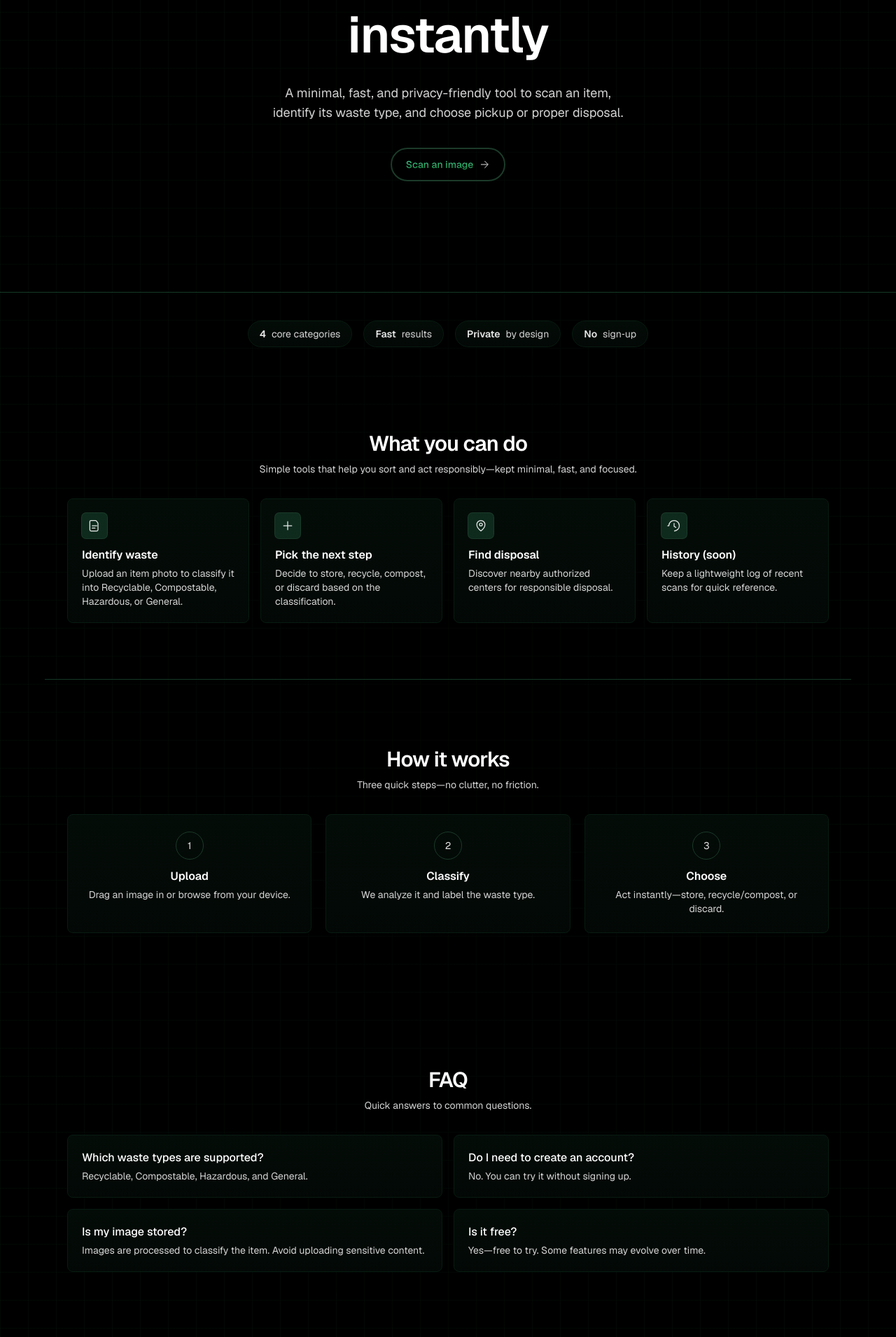
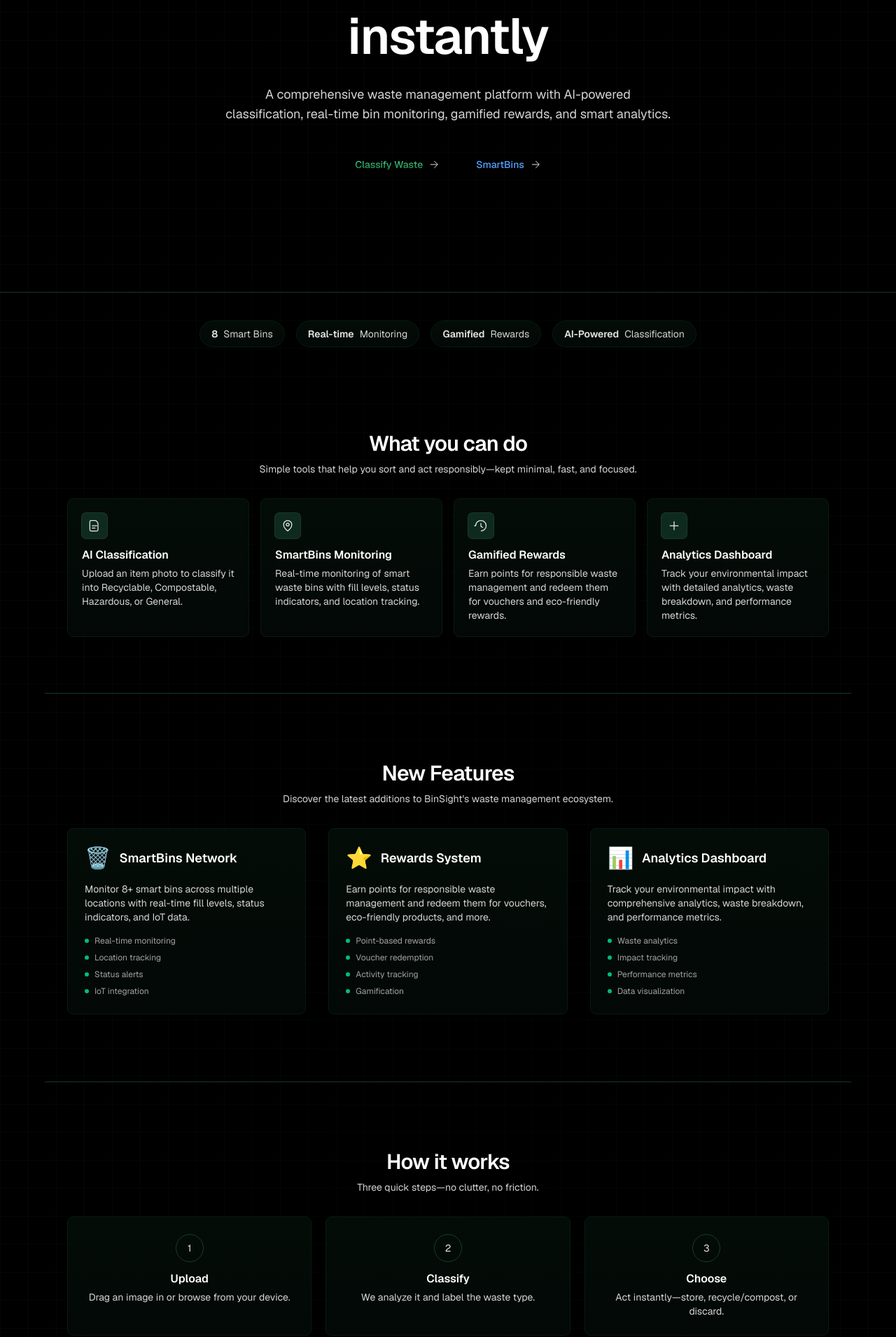
Before and after one commit to Sarvesh0457/binSight, a Next.js app: page / in a window 1280 px wide. Shown: the part 460-2370 px from the top of the page at 70% size. Built offline with nearby package versions, Linux system fonts and the light colour scheme; no server answers.

Commit message:
spotlight fixed

```diff
--- a/src/app/dashboard/page.tsx
+++ b/src/app/dashboard/page.tsx
@@ -78,14 +78,21 @@ export default function Dashboard() {
 
   return (
     <main className="min-h-screen bg-black text-white bg-grid bg-noise">
-      <div className="mx-auto px-6 py-20 max-w-6xl md:px-8">
-        {/* Header */}
-        <div className="mb-8 text-center">
-          <h1 className="text-3xl font-semibold tracking-tight md:text-4xl">Dashboard</h1>
-          <p className="mx-auto mt-2 max-w-2xl text-sm text-neutral-300">
-            Monitor your waste management and track your environmental impact.
-          </p>
+      {/* Hero Section with Spotlight */}
+      <section className="relative flex flex-col items-center justify-center mx-auto px-6 max-w-6xl py-20 text-center hero-spotlight md:px-8">
+        {/* decorative gradient ring */}
+        <div className="absolute left-1/2 h-[28rem] w-[28rem] rounded-full blur-3xl pointer-events-none -top-32 -translate-x-1/2" style={{background:"radial-gradient(closest-side, rgba(22,163,74,0.15), transparent)"}} />
+
+        <div className="inline-flex items-center gap-2 px-3 py-1 text-xs text-neutral-300 bg-[#07100c]/70 rounded-full border-[#1b3a29] border mb-6">
+          <span className="h-1.5 w-1.5 rounded-full" style={{background: "#16a34a"}} />
+          Analytics & Monitoring
         </div>
+
+        <h1 className="text-3xl font-semibold tracking-tight md:text-4xl mb-4">Dashboard</h1>
+        <p className="mx-auto max-w-2xl text-sm text-neutral-300">
+          Monitor your waste management and track your environmental impact.
+        </p>
+      </section>
 
         {/* Overview Stats */}
         <div className="grid grid-cols-1 gap-4 mb-8 md:grid-cols-4">
@@ -205,7 +212,6 @@ export default function Dashboard() {
             </div>
           </div>
         </div>
-      </div>
     </main>
   );
 }
--- a/src/app/page.tsx
+++ b/src/app/page.tsx
@@ -22,15 +22,22 @@ export default function Home() {
         </h1>
 
         <p className="mx-auto mt-6 max-w-2xl text-balance text-base text-neutral-300 md:text-lg">
-          A minimal, fast, and privacy-friendly tool to scan an item, identify its waste type, and choose pickup or proper disposal.
+          A comprehensive waste management platform with AI-powered classification, real-time bin monitoring, gamified rewards, and smart analytics.
         </p>
 
-        <div className="flex items-center justify-center gap-3 mt-9 border-[#1b3a29] rounded-full border-2">
-          <Link href="/auth/login" className="relative inline-flex items-center gap-2 px-5 py-3 text-sm font-medium text-white rounded-lg group">
+        <div className="flex flex-wrap items-center justify-center gap-3 mt-9">
+          <Link href="/classify" className="relative inline-flex items-center gap-2 px-5 py-3 text-sm font-medium text-white rounded-lg group">
             <span className="absolute inset-0 bg-[#0e2a1d] rounded-lg -z-10" />
             <span className="absolute inset-0 bg-gradient-to-b from-emerald-700/60 to-emerald-700/30 rounded-lg opacity-0 transition-opacity -z-10 group-hover:opacity-100" />
             <span className="absolute inset-0 rounded-lg -z-20 ring-1 ring-[#1b3a29]" />
-            <span className="text-md text-accent-gradient font-medium">Scan an image</span>
+            <span className="text-md text-accent-gradient font-medium">Classify Waste</span>
+            <svg width="16" height="16" viewBox="0 0 24 24" fill="none" className="opacity-90"><path d="M5 12h14M13 5l7 7-7 7" stroke="currentColor" strokeWidth="1.5" strokeLinecap="round" strokeLinejoin="round"/></svg>
+          </Link>
+          <Link href="/smartbins" className="relative inline-flex items-center gap-2 px-5 py-3 text-sm font-medium text-white rounded-lg group">
+            <span className="absolute inset-0 bg-[#0e2a1d] rounded-lg -z-10" />
+            <span className="absolute inset-0 bg-gradient-to-b from-blue-700/60 to-blue-700/30 rounded-lg opacity-0 transition-opacity -z-10 group-hover:opacity-100" />
+            <span className="absolute inset-0 rounded-lg -z-20 ring-1 ring-[#1b3a29]" />
+            <span className="text-md text-blue-400 font-medium">SmartBins</span>
             <svg width="16" height="16" viewBox="0 0 24 24" fill="none" className="opacity-90"><path d="M5 12h14M13 5l7 7-7 7" stroke="currentColor" strokeWidth="1.5" strokeLinecap="round" strokeLinejoin="round"/></svg>
           </Link>
         </div>
@@ -41,10 +48,10 @@ export default function Home() {
         <div className="mx-auto px-6 py-10 max-w-6xl md:px-8">
           <div className="flex flex-wrap items-center justify-center gap-3 md:gap-4">
             {[
-              {n: "4", l: "core categories"},
-              {n: "Fast", l: "results"},
-              {n: "Private", l: "by design"},
-              {n: "No", l: "sign‑up"},
+              {n: "8", l: "Smart Bins"},
+              {n: "Real-time", l: "Monitoring"},
+              {n: "Gamified", l: "Rewards"},
+              {n: "AI-Powered", l: "Classification"},
             ].map((s, i) => (
               <div key={i} className="px-4 py-2 text-sm rounded-full glass">
                 <span className="font-semibold text-white/90">{s.n}</span>
@@ -63,17 +70,17 @@ export default function Home() {
         </div>
         <div className="grid grid-cols-1 gap-4 md:grid-cols-2 lg:grid-cols-4">
           {[
-            {t: "Identify waste", d: "Upload an item photo to classify it into Recyclable, Compostable, Hazardous, or General.", icon:(
+            {t: "AI Classification", d: "Upload an item photo to classify it into Recyclable, Compostable, Hazardous, or General.", icon:(
               <svg width="20" height="20" viewBox="0 0 24 24" fill="none" className="opacity-90"><path d="M4 5a2 2 0 0 1 2-2h7.5a2 2 0 0 1 1.6.8l2.5 3.2a2 2 0 0 1 .4 1.2V19a2 2 0 0 1-2 2H6a2 2 0 0 1-2-2V5Z" stroke="currentColor" strokeWidth="1.5"/><path d="M8 12h8M8 16h5" stroke="currentColor" strokeWidth="1.5" strokeLinecap="round"/></svg>
             )},
-            {t: "Pick the next step", d: "Decide to store, recycle, compost, or discard based on the classification.", icon:(
-              <svg width="20" height="20" viewBox="0 0 24 24" fill="none" className="opacity-90"><path d="M12 5v14M5 12h14" stroke="currentColor" strokeWidth="1.5" strokeLinecap="round"/></svg>
-            )},
-            {t: "Find disposal", d: "Discover nearby authorized centers for responsible disposal.", icon:(
+            {t: "SmartBins Monitoring", d: "Real-time monitoring of smart waste bins with fill levels, status indicators, and location tracking.", icon:(
               <svg width="20" height="20" viewBox="0 0 24 24" fill="none" className="opacity-90"><path d="M12 21s7-5.1 7-11a7 7 0 1 0-14 0c0 5.9 7 11 7 11Z" stroke="currentColor" strokeWidth="1.5"/><circle cx="12" cy="10" r="2.5" stroke="currentColor" strokeWidth="1.5"/></svg>
             )},
-            {t: "History (soon)", d: "Keep a lightweight log of recent scans for quick reference.", icon:(
+            {t: "Gamified Rewards", d: "Earn points for responsible waste management and redeem them for vouchers and eco-friendly rewards.", icon:(
               <svg width="20" height="20" viewBox="0 0 24 24" fill="none" className="opacity-90"><path d="M12 8v5l3 2" stroke="currentColor" strokeWidth="1.5" strokeLinecap="round"/><path d="M12 21a9 9 0 1 0-9-9" stroke="currentColor" strokeWidth="1.5"/><path d="M3 12H1" stroke="currentColor" strokeWidth="1.5" strokeLinecap="round"/></svg>
+            )},
+            {t: "Analytics Dashboard", d: "Track your environmental impact with detailed analytics, waste breakdown, and performance metrics.", icon:(
+              <svg width="20" height="20" viewBox="0 0 24 24" fill="none" className="opacity-90"><path d="M12 5v14M5 12h14" stroke="currentColor" strokeWidth="1.5" strokeLinecap="round"/></svg>
             )},
           ].map((c, i) => (
             <div key={i} className="p-5 rounded-lg glass">
@@ -82,6 +89,55 @@ export default function Home() {
               </div>
               <h3 className="text-base font-semibold">{c.t}</h3>
               <p className="mt-1 text-sm text-neutral-300">{c.d}</p>
+            </div>
+          ))}
+        </div>
+      </section>
+
+      {/* New Features Showcase */}
+      <section className="mx-auto px-6 py-24 max-w-6xl border-t border-[#153826] md:px-8">
+        <div className="mb-8 text-center">
+          <h2 className="text-2xl font-semibold tracking-tight md:text-3xl">New Features</h2>
+          <p className="mx-auto mt-2 max-w-2xl text-sm text-neutral-300">Discover the latest additions to BinSight&apos;s waste management ecosystem.</p>
+        </div>
+        <div className="grid grid-cols-1 gap-8 md:grid-cols-3">
+          {[
+            {
+              title: "SmartBins Network",
+              description: "Monitor 8+ smart bins across multiple locations with real-time fill levels, status indicators, and IoT data.",
+              features: ["Real-time monitoring", "Location tracking", "Status alerts", "IoT integration"],
+              icon: "🗑️",
+              color: "text-blue-400"
+            },
+            {
+              title: "Rewards System",
+              description: "Earn points for responsible waste management and redeem them for vouchers, eco-friendly products, and more.",
+              features: ["Point-based rewards", "Voucher redemption", "Activity tracking", "Gamification"],
+              icon: "⭐",
+              color: "text-yellow-400"
+            },
+            {
+              title: "Analytics Dashboard",
+              description: "Track your environmental impact with comprehensive analytics, waste breakdown, and performance metrics.",
+              features: ["Waste analytics", "Impact tracking", "Performance metrics", "Data visualization"],
+              icon: "📊",
+              color: "text-green-400"
+            }
+          ].map((feature, index) => (
+            <div key={index} className="p-6 rounded-lg glass">
+              <div className="flex items-center gap-3 mb-4">
+                <span className="text-3xl">{feature.icon}</span>
+                <h3 className="text-lg font-semibold text-white">{feature.title}</h3>
+              </div>
+              <p className="text-sm text-neutral-300 mb-4">{feature.description}</p>
+              <div className="space-y-2">
+                {feature.features.map((item, i) => (
+                  <div key={i} className="flex items-center gap-2 text-xs text-neutral-400">
+                    <div className="w-1.5 h-1.5 rounded-full bg-emerald-500" />
+                    <span>{item}</span>
+                  </div>
+                ))}
+              </div>
             </div>
           ))}
         </div>
@@ -116,10 +172,12 @@ export default function Home() {
         </div>
         <div className="grid grid-cols-1 gap-4 md:grid-cols-2">
           {[
-            {q: "Which waste types are supported?", a: "Recyclable, Compostable, Hazardous, and General."},
-            {q: "Do I need to create an account?", a: "No. You can try it without signing up."},
-            {q: "Is my image stored?", a: "Images are processed to classify the item. Avoid uploading sensitive content."},
-            {q: "Is it free?", a: "Yes—free to try. Some features may evolve over time."},
+            {q: "Which waste types are supported?", a: "Recyclable, Compostable, Hazardous, and General waste categories."},
+            {q: "How do I earn rewards points?", a: "Earn points by properly disposing waste, recycling items, and using SmartBins across the network."},
+            {q: "Can I monitor bins remotely?", a: "Yes! SmartBins provides real-time monitoring of fill levels, status, and location data."},
+            {q: "Is my data private?", a: "Yes—we prioritize privacy. Images are processed locally and not stored permanently."},
+            {q: "How many SmartBins are available?", a: "Currently monitoring 8+ smart bins across multiple locations with real-time IoT data."},
+            {q: "What rewards can I redeem?", a: "Gift cards, eco-friendly products, vouchers, and exclusive environmental rewards."},
           ].map((f, i) => (
             <div key={i} className="p-5 rounded-lg glass">
               <h3 className="font-medium">{f.q}</h3>
@@ -132,14 +190,21 @@ export default function Home() {
       {/* Final CTA */}
       <section className="border-t border-[#153826]">
         <div className="mx-auto px-6 py-20 max-w-6xl text-center md:px-8">
-          <h2 className="text-2xl font-semibold tracking-tight md:text-3xl">Ready to sort smarter?</h2>
-          <p className="mx-auto mt-2 max-w-2xl text-sm text-neutral-300">Start with a single item and see what BinSight suggests.</p>
-          <div className="mt-8">
-            <Link href="/auth/login" className="relative inline-flex items-center gap-2 px-6 py-3 text-sm font-medium text-white rounded-lg group">
+          <h2 className="text-2xl font-semibold tracking-tight md:text-3xl">Ready to revolutionize waste management?</h2>
+          <p className="mx-auto mt-2 max-w-2xl text-sm text-neutral-300">Join the smart waste management ecosystem with AI classification, real-time monitoring, and gamified rewards.</p>
+          <div className="mt-8 flex flex-wrap items-center justify-center gap-4">
+            <Link href="/classify" className="relative inline-flex items-center gap-2 px-6 py-3 text-sm font-medium text-white rounded-lg group">
               <span className="absolute inset-0 bg-[#0e2a1d] rounded-lg -z-10" />
               <span className="absolute inset-0 bg-gradient-to-b from-emerald-700/60 to-emerald-700/30 rounded-lg opacity-0 transition-opacity -z-10 group-hover:opacity-100" />
               <span className="absolute inset-0 rounded-lg -z-20 ring-1 ring-[#1b3a29]" />
-              Get started
+              Start Classifying
+              <svg width="16" height="16" viewBox="0 0 24 24" fill="none" className="opacity-90"><path d="M5 12h14M13 5l7 7-7 7" stroke="currentColor" strokeWidth="1.5" strokeLinecap="round" strokeLinejoin="round"/></svg>
+            </Link>
+            <Link href="/smartbins" className="relative inline-flex items-center gap-2 px-6 py-3 text-sm font-medium text-white rounded-lg group">
+              <span className="absolute inset-0 bg-[#0e2a1d] rounded-lg -z-10" />
+              <span className="absolute inset-0 bg-gradient-to-b from-blue-700/60 to-blue-700/30 rounded-lg opacity-0 transition-opacity -z-10 group-hover:opacity-100" />
+              <span className="absolute inset-0 rounded-lg -z-20 ring-1 ring-[#1b3a29]" />
+              View SmartBins
               <svg width="16" height="16" viewBox="0 0 24 24" fill="none" className="opacity-90"><path d="M5 12h14M13 5l7 7-7 7" stroke="currentColor" strokeWidth="1.5" strokeLinecap="round" strokeLinejoin="round"/></svg>
             </Link>
           </div>
--- a/src/app/rewards/page.tsx
+++ b/src/app/rewards/page.tsx
@@ -53,14 +53,23 @@ export default function Rewards() {
 
   return (
     <main className="min-h-screen bg-black text-white bg-grid bg-noise">
-      <div className="mx-auto px-6 py-20 max-w-6xl md:px-8">
-        {/* Header */}
-        <div className="mb-8 text-center">
-          <h1 className="text-3xl font-semibold tracking-tight md:text-4xl">Rewards</h1>
-          <p className="mx-auto mt-2 max-w-2xl text-sm text-neutral-300">
-            Earn points for responsible waste management and redeem them for rewards.
-          </p>
+      {/* Hero Section with Spotlight */}
+      <section className="relative flex flex-col items-center justify-center mx-auto px-6 max-w-6xl py-20 text-center hero-spotlight md:px-8">
+        {/* decorative gradient ring */}
+        <div className="absolute left-1/2 h-[28rem] w-[28rem] rounded-full blur-3xl pointer-events-none -top-32 -translate-x-1/2" style={{background:"radial-gradient(closest-side, rgba(22,163,74,0.15), transparent)"}} />
+
+        <div className="inline-flex items-center gap-2 px-3 py-1 text-xs text-neutral-300 bg-[#07100c]/70 rounded-full border-[#1b3a29] border mb-6">
+          <span className="h-1.5 w-1.5 rounded-full" style={{background: "#16a34a"}} />
+          Gamification & Rewards
         </div>
+
+        <h1 className="text-3xl font-semibold tracking-tight md:text-4xl mb-4">Rewards</h1>
+        <p className="mx-auto max-w-2xl text-sm text-neutral-300">
+          Earn points for responsible waste management and redeem them for rewards.
+        </p>
+      </section>
+
+      <div className="mx-auto px-6 py-8 max-w-6xl md:px-8">
 
         {/* Current Points */}
         <div className="mb-8">
--- a/src/app/smartbins/page.tsx
+++ b/src/app/smartbins/page.tsx
@@ -54,14 +54,23 @@ export default function SmartBins() {
 
   return (
     <main className="min-h-screen bg-black text-white bg-grid bg-noise">
-      <div className="mx-auto px-6 py-20 max-w-7xl md:px-8">
-        {/* Header */}
-        <div className="mb-8 text-center">
-          <h1 className="text-3xl font-semibold tracking-tight md:text-4xl">SmartBins</h1>
-          <p className="mx-auto mt-2 max-w-2xl text-sm text-neutral-300">
-            Real-time monitoring of smart waste bins across the city.
-          </p>
+      {/* Hero Section with Spotlight */}
+      <section className="relative flex flex-col items-center justify-center mx-auto px-6 max-w-6xl py-20 text-center hero-spotlight md:px-8">
+        {/* decorative gradient ring */}
+        <div className="absolute left-1/2 h-[28rem] w-[28rem] rounded-full blur-3xl pointer-events-none -top-32 -translate-x-1/2" style={{background:"radial-gradient(closest-side, rgba(22,163,74,0.15), transparent)"}} />
+
+        <div className="inline-flex items-center gap-2 px-3 py-1 text-xs text-neutral-300 bg-[#07100c]/70 rounded-full border-[#1b3a29] border mb-6">
+          <span className="h-1.5 w-1.5 rounded-full" style={{background: "#16a34a"}} />
+          IoT Monitoring & Analytics
         </div>
+
+        <h1 className="text-3xl font-semibold tracking-tight md:text-4xl mb-4">SmartBins</h1>
+        <p className="mx-auto max-w-2xl text-sm text-neutral-300">
+          Real-time monitoring of smart waste bins across the city.
+        </p>
+      </section>
+
+      <div className="mx-auto px-6 py-8 max-w-7xl md:px-8">
 
         {/* View Toggle */}
         <div className="flex justify-center mb-8">
```
